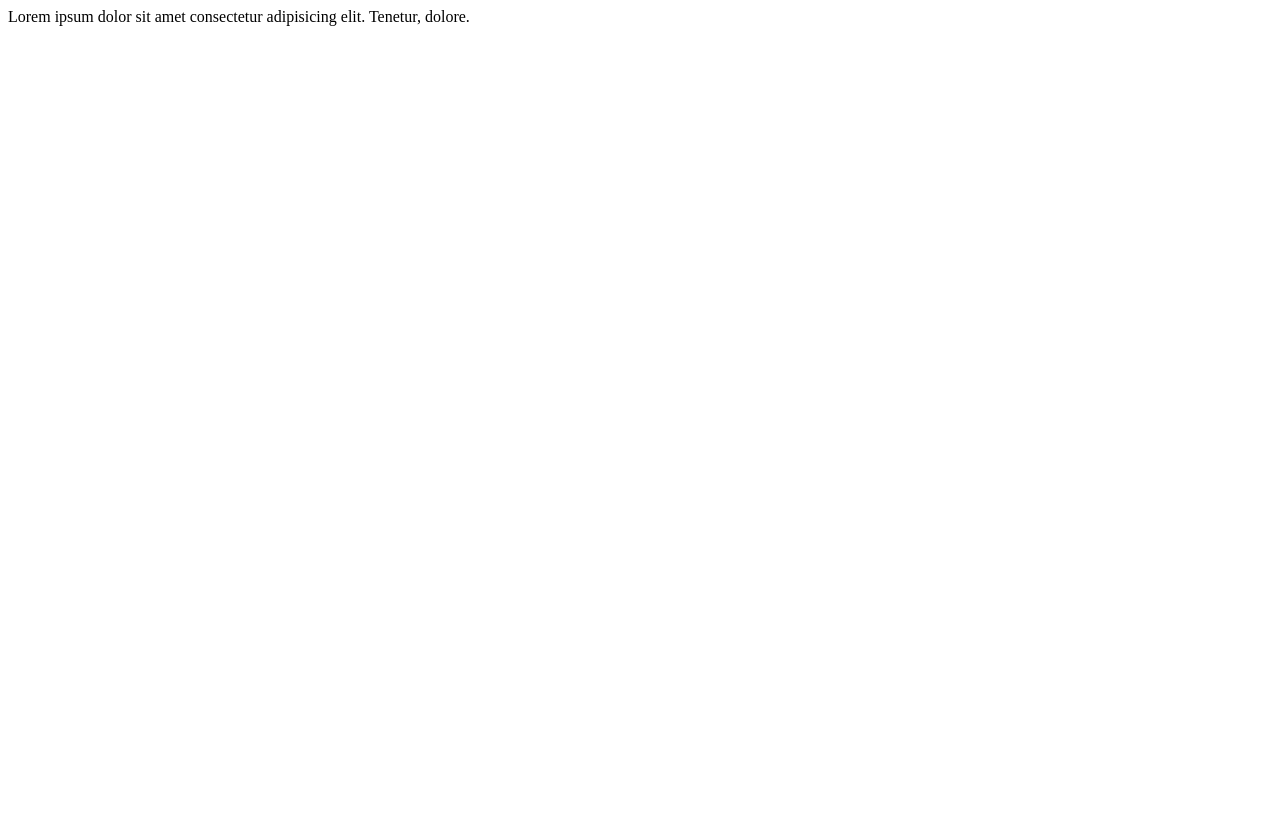
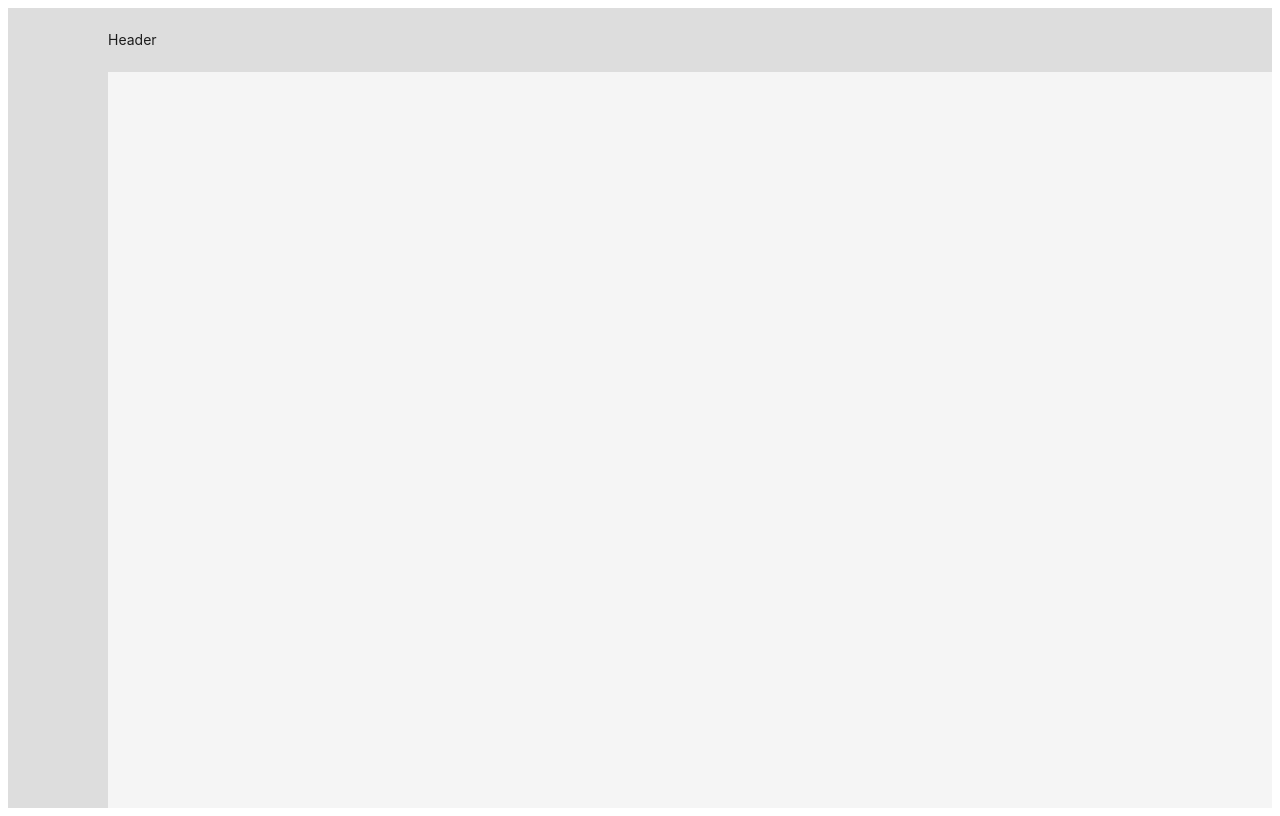
Before and after one commit to beena65/swift, a React app: page / in a window 1280 px wide. Built offline with nearby package versions, Linux system fonts and the light colour scheme.

Commit message:
antd implemented

```diff
--- a/src/App.js
+++ b/src/App.js
@@ -1,10 +1,11 @@
 import React from 'react';
+import CustomLayout from './components/Layout';
 
 const App = () => {
   return (
-    <div>
-      Lorem ipsum dolor sit amet consectetur adipisicing elit. Tenetur, dolore.
-    </div>
+    <>
+      <CustomLayout />
+    </>
   );
 };
 
--- /dev/null
+++ b/src/components/Layout.js
@@ -0,0 +1,20 @@
+// src/components/Layout.js
+import React from 'react';
+import { Layout } from 'antd';
+
+const { Header, Sider, Content } = Layout;
+
+const CustomLayout = () => {
+  return (
+    <Layout style={{ minHeight: '100vh' }}>
+      <Sider width={100} style={{ background: '#ddd' }}>
+
+      </Sider>
+      <Layout>
+        <Header style={{ background: '#ddd', padding: 0 }}>Header</Header>
+      </Layout>
+    </Layout>
+  );
+};
+
+export default CustomLayout;
--- a/src/index.js
+++ b/src/index.js
@@ -1,11 +1,9 @@
 import React from 'react';
 import ReactDOM from 'react-dom';
-
 import App from './App';
-
+import { BrowserRouter } from 'react-router-dom';
+import store from './store';
 import { Provider } from 'react-redux';
-import store from './store';
-import { BrowserRouter } from 'react-router-dom';
 
 ReactDOM.render(
   <React.StrictMode>
--- a/src/store/index.js
+++ b/src/store/index.js
@@ -1,12 +1,12 @@
 import { applyMiddleware, compose } from 'redux';
 import { legacy_createStore as createStore } from 'redux';
+import { thunk } from 'redux-thunk';
 // import rootReducer from '../reducers';
-import thunk from 'redux-thunk';
 
 const composeEnhancers = window.__REDUX_DEVTOOLS_EXTENSION_COMPOSE__ || compose;
 
 const store = createStore(
-//   rootReducer,
+  //   rootReducer,
   composeEnhancers(applyMiddleware(thunk))
 );
 
--- a/webpack.config.js
+++ b/webpack.config.js
@@ -1,14 +1,20 @@
 const path = require('path');
 const HtmlWebpackPlugin = require('html-webpack-plugin');
-const { ProvidePlugin } = require('webpack');
-const { webpack } = require('webpack');
+const webpack = require('webpack');
 
 module.exports = {
   mode: 'development',
   entry: './src/index.js',
   output: {
+    filename: '[name].bundle.js',
     path: path.resolve(__dirname, 'dist'),
-    filename: 'bundle.js',
+    clean: true,
+  },
+  resolve: {
+    extensions: ['.js', '.jsx'],
+    alias: {
+      src: path.join(__dirname, 'src'),
+    },
   },
   module: {
     rules: [
@@ -29,6 +35,7 @@ module.exports = {
         test: /\.css$/,
         use: ['style-loader', 'css-loader'],
       },
+
       {
         test: /\.(png|jpg|gif|svg|eot|ttf|woff|woff2)$/,
         loader: 'file-loader',
@@ -43,9 +50,7 @@ module.exports = {
     new HtmlWebpackPlugin({
       template: './public/index.html',
     }),
-    new ProvidePlugin({
-      process: 'process/browser',
-    }),
+
     new webpack.ProvidePlugin({
       React: 'react',
     }),
@@ -56,8 +61,9 @@ module.exports = {
     static: {
       directory: path.resolve(__dirname, 'dist'),
     },
-    port: 3000,
+    port: 8080,
     hot: true,
     historyApiFallback: true,
+    open: true,
   },
 };
```
Also changed, not shown: package.json (+7 -2 lines), 2 other files (tests, documents, lock files or other folders).
